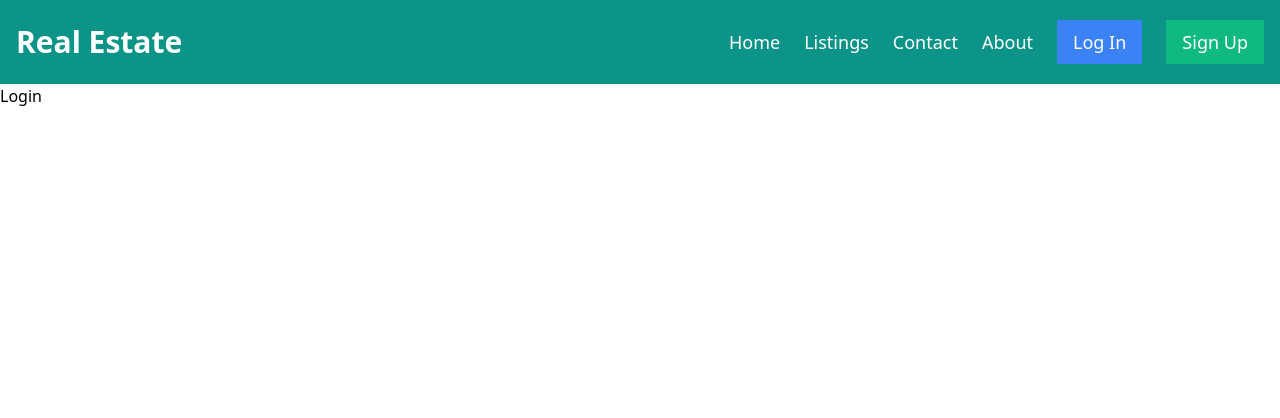
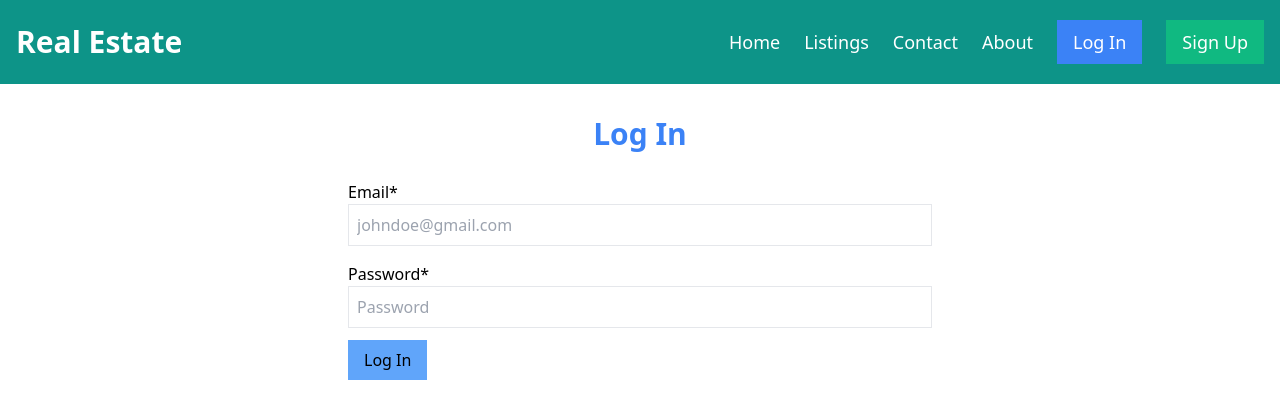
Before and after one commit to matrix-bro/real-estate-app-django-react, a React (Vite) app in the folder frontend/project/: page /login in a window 1280 px wide. Shown: the top 418 px of the page. Built offline with nearby package versions, Linux system fonts and the light colour scheme.

Commit message:
Styled Login Page

```diff
--- a/frontend/project/src/pages/Login.tsx
+++ b/frontend/project/src/pages/Login.tsx
@@ -1,5 +1,73 @@
+import { useState } from "react";
+
 const Login = () => {
-  return <div>Login</div>;
+  const [formData, setFormData] = useState({
+    email: "",
+    password: "",
+  });
+
+  const { email, password } = formData;
+
+  console.log(formData);
+
+  const handleOnChange = (e: React.ChangeEvent<HTMLInputElement>) => {
+    setFormData({
+      ...formData,
+      [e.target.name]: e.target.value,
+    });
+  };
+
+  const handleOnSubmit = (e: React.FormEvent<HTMLFormElement>) => {
+    e.preventDefault();
+
+    // TODO: Dispatch Login here
+  };
+  return (
+    <>
+      <div className="w-full flex flex-col justify-center items-center p-8">
+        <h1 className="text-3xl font-semibold text-blue-500">Log In</h1>
+
+        <form
+          action=""
+          className="w-full md:w-1/2 p-3"
+          onSubmit={handleOnSubmit}
+        >
+          <div className="mt-4">
+            <p>Email*</p>
+            <p>
+              <input
+                type="email"
+                placeholder="johndoe@gmail.com"
+                name="email"
+                required
+                className="w-full py-2 px-2 border"
+                value={email}
+                onChange={handleOnChange}
+              />
+            </p>
+          </div>
+          <div className="mt-4">
+            <p>Password*</p>
+            <p>
+              <input
+                type="password"
+                placeholder="Password"
+                name="password"
+                required
+                className="w-full py-2 px-2 border"
+                value={password}
+                onChange={handleOnChange}
+              />
+            </p>
+          </div>
+
+          <button className="mt-3 py-2 px-4 bg-blue-400 hover:bg-blue-500">
+            Log In
+          </button>
+        </form>
+      </div>
+    </>
+  );
 };
 
 export default Login;
```
